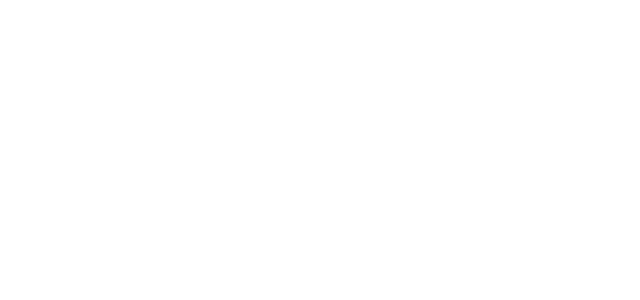
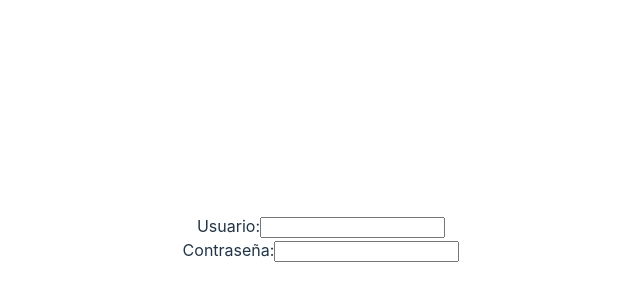
Before and after one commit to danielcruz94/BeMaster, a React (Vite) app in the folder vite-project/: page /login in a window 1280 px wide. Before the commit this address had no page. Shown: the part 162-462 px from the top of the page, without its empty margins (319-959 px from the left). Built offline with nearby package versions, Linux system fonts and the light colour scheme.

Commit message:
Creación componentes

```diff
--- a/vite-project/src/App.jsx
+++ b/vite-project/src/App.jsx
@@ -1,10 +1,14 @@
+//Librerias React
 import { useState } from "react";
-
-import "./App.css";
 import { Routes, Route, useLocation, useNavigate } from "react-router-dom";
 
+//Componentes React
+import Form from "./assets/Componentes/Login/Formulario/Form";
+import Home from "./assets/Componentes/Login/Home/Home";
+import "./App.css";
+
 function App() {
-  const [count, setCount] = useState(0);
+
 
   return (
 
@@ -12,8 +16,9 @@
 
     <div>
       <Routes>
-      <Route path='/hello' element={<h1>Hello Bemaster</h1>}/>
-
+      <Route path='' element={<h1>BeMaster</h1>}/>
+      <Route path='/home' element={<Home/>}/>
+      <Route path='/login' element={<Form/>}/>
 
     </Routes>
     </div>
--- /dev/null
+++ b/vite-project/src/assets/Componentes/Login/Formulario/Form.estilos.css
@@ -0,0 +1,6 @@
+.contenedorPrincipal{
+    display:"flex";
+    flex-direction:'column';
+    align-items: 'ceter';
+
+}
--- /dev/null
+++ b/vite-project/src/assets/Componentes/Login/Formulario/Form.jsx
@@ -0,0 +1,65 @@
+import "./Form.estilos.css";
+import { useNavigate } from "react-router-dom";
+import { useState, useEffect } from "react";
+const Form = () => {
+  const [userData, setuserData] = useState({
+    nombre: "",
+    contraseña: "",
+  });
+  const [select, setSelect] = useState([]);
+
+  const [errors, setErrors] = useState({});
+  const navegate = useNavigate();
+
+  const handleChange=(event) =>
+  {
+    setuserData({...userData,
+        [event.target.name]:event.target.value
+
+    })
+  }
+
+
+
+  return (
+    <div>
+      <form action="" className={"contenedorPrincipal"}>
+        <div>
+          <label htmlFor="">Usuario:</label>
+          <input type="text" name="nombre" value={userData.nombre}
+          onChange={handleChange}
+          />
+        </div>
+        <div>
+          <label htmlFor="">Contraseña:</label>
+          <input
+            type="Password"
+            name="contraseña"
+            value={userData.contraseña}
+            onChange={handleChange}
+          />
+        </div>
+      </form>
+      {/* <form action="name" onSubmit={handleSubmit}>
+        <label htmlFor="name">Usuario</label>
+        <input
+          type="text"
+          name="name"
+          value={userData.nombre}
+          onChange={handleChange}
+        />
+
+        <label htmlFor="">Contraseña</label>
+        <input
+          type="Password"
+          name="contraseña"
+          value={userData.contraseña}
+          onChange={handleChange}
+        />
+        {/* {errors.image && <p style={{ color: "red" }}>{errors.image}</p>}
+        {errors.name && <p style={{ color: "red" }}>{errors.name}</p>} */}
+    </div>
+  );
+};
+
+export default Form;
--- /dev/null
+++ b/vite-project/src/assets/Componentes/Login/Home/Home.jsx
@@ -0,0 +1,20 @@
+const Home =() => {
+
+
+    return (
+
+    <div>
+        <h1>Home</h1>
+
+    </div>
+
+    )
+
+
+
+
+
+
+}
+
+export default Home;
```
Also changed, not shown: vite-project/src/assets/Componentes/Login/Login.jsx (added, +13 -0 lines).
